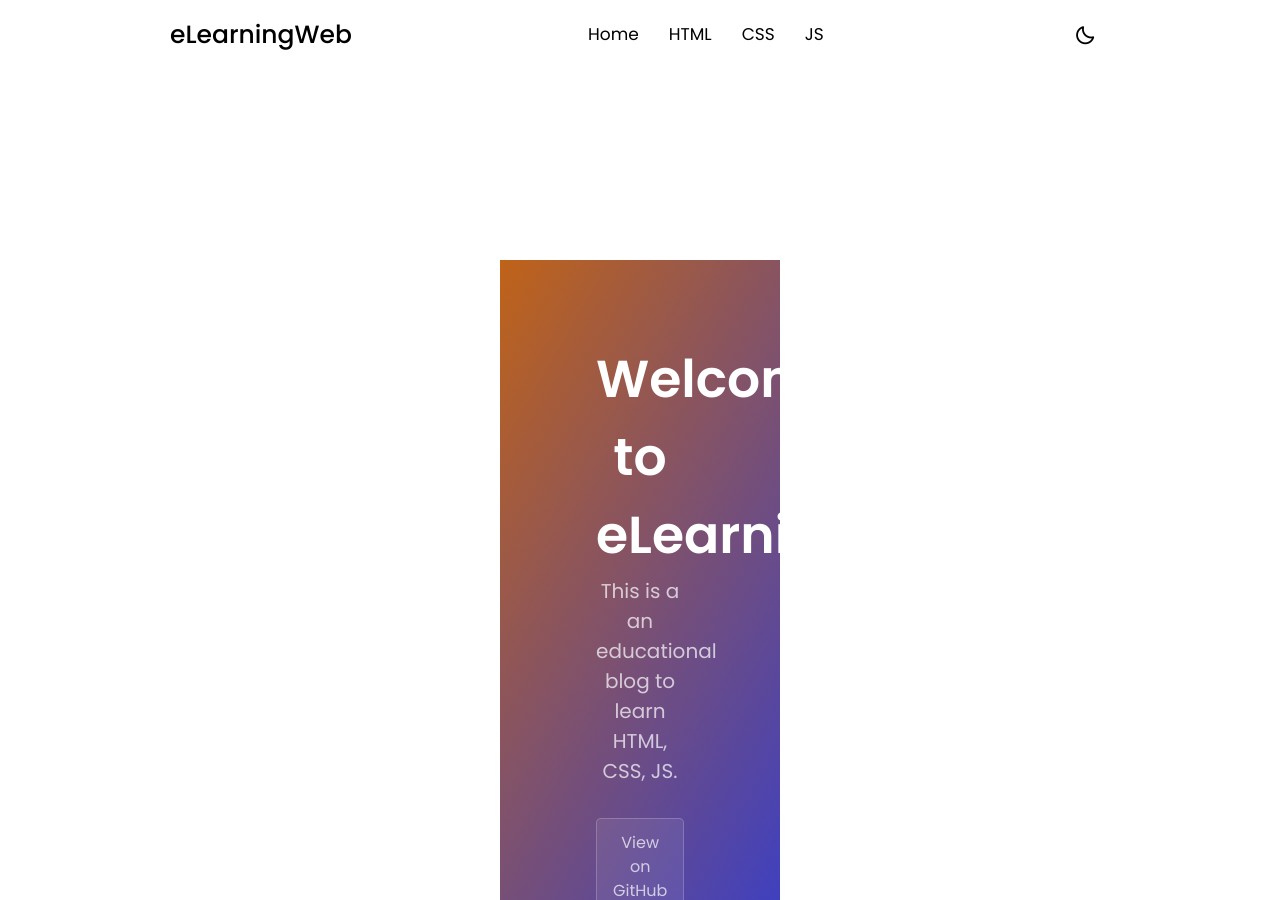
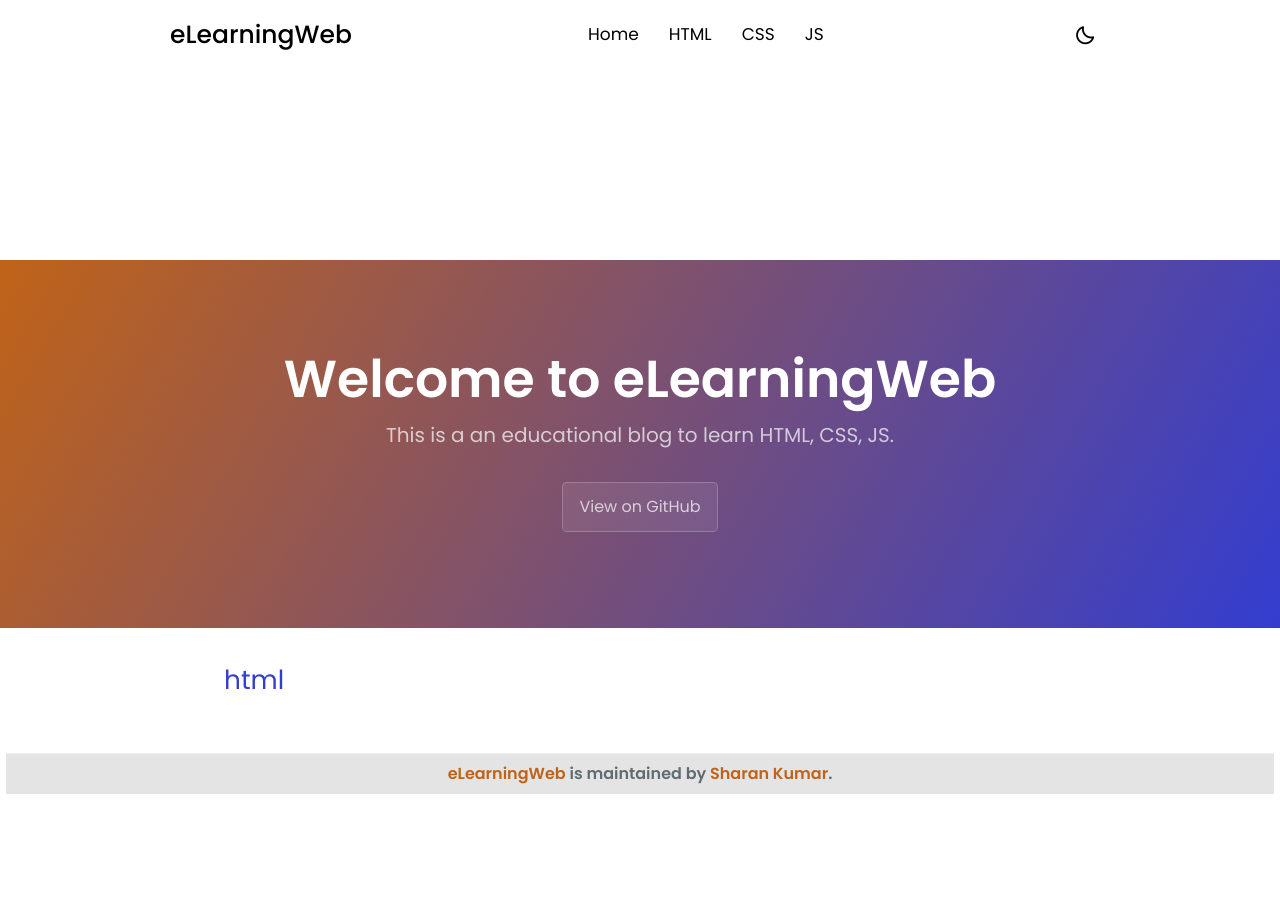
Before and after one commit to indian-sharan/webcode, a Jekyll site: the page built from about-html.md, in a window 1280 px wide and 900 px high, scrolled down 240 px. Built offline with Jekyll 4.4.1, drawn with Linux system fonts in a browser that asks for light colours; our own code applies the rules of GitHub Pages for plain Markdown files.

Commit message:
Update jekyll-theme-cayman.scss

```diff
--- a/_sass/jekyll-theme-cayman.scss
+++ b/_sass/jekyll-theme-cayman.scss
@@ -672,5 +672,5 @@ body.dark .search-field i{
     }
 }
 .main_content{
-  margin: 500px;
+  margin-top: 500px;
 }
```
